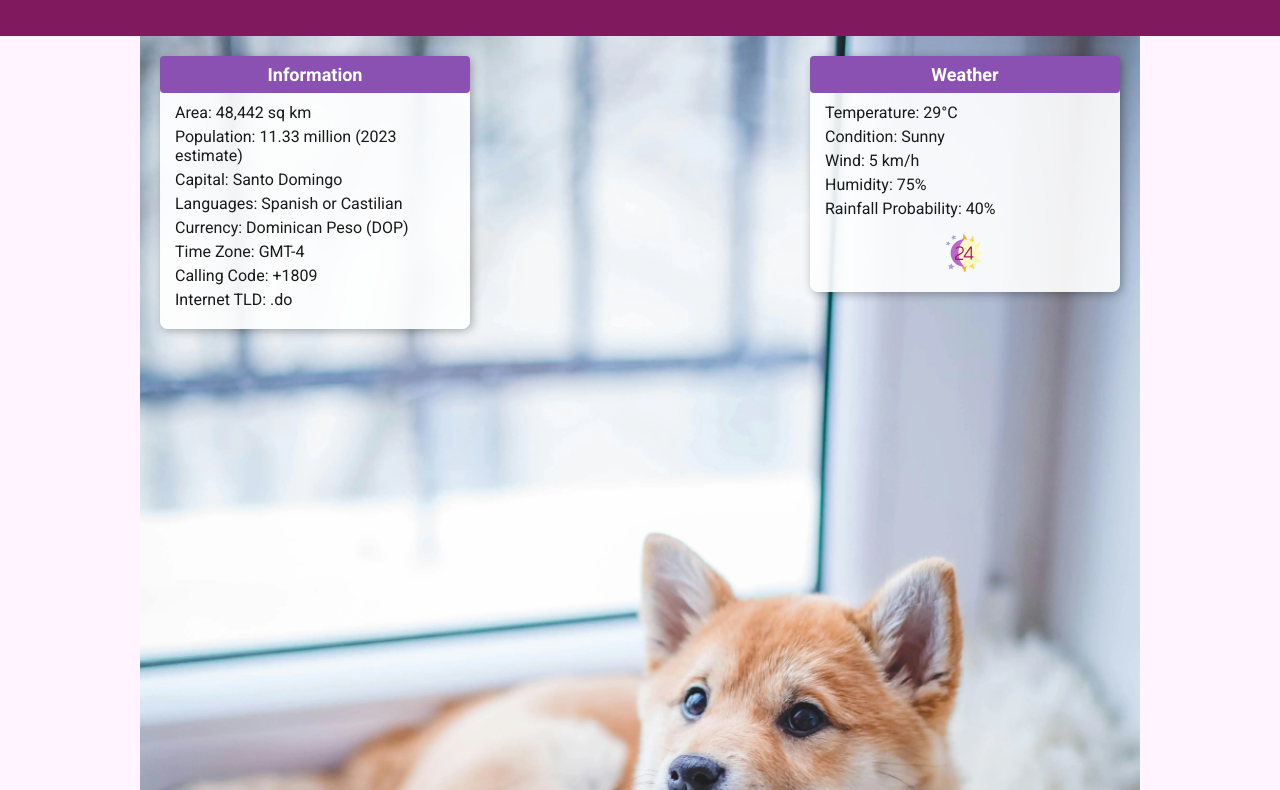
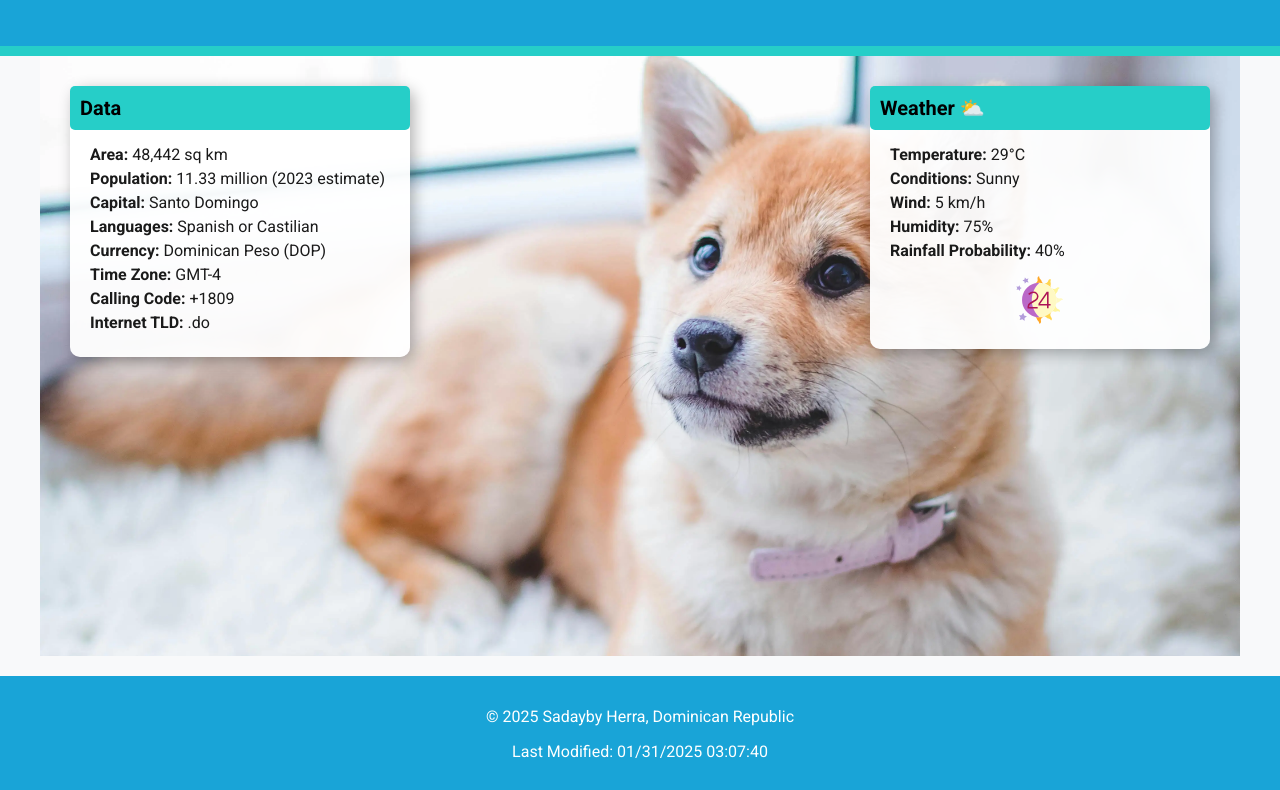
Before and after one commit to SadaybyM/wdd131, a plain HTML site: page place.html in a window 1280 px wide. Shown: the part 145-935 px from the top of the page. Drawn offline with Linux system fonts and the light colour scheme.

Commit message:
Updated profile image and bio content

```diff
--- a/place.html
+++ b/place.html
@@ -9,44 +9,48 @@
     <link rel="stylesheet" href="styles/place.css">
     <link rel="preconnect" href="https://fonts.googleapis.com">
     <link rel="preconnect" href="https://fonts.gstatic.com" crossorigin>
-    <link href="https://fonts.googleapis.com/css2?family=Exo%202:ital,wght@0,300..800;1,300..800&family=Bangers&family=Roboto:ital,wght@0,100;0,300;0,400;0,500;0,700;0,900;1,100;1,300;1,400;1,500;1,700;1,900&display=swap" rel="stylesheet">
+    <link href="https://fonts.googleapis.com/css2?family=Exo+2:wght@300;400;700&family=Roboto:wght@100;400;700&display=swap" rel="stylesheet">
 </head>
 <body>
-    <div class="Container">
+    <div class="container">
         <header>
             <h1>Dominican Republic</h1>
         </header>
+        <div class="header-line"></div> <!-- Línea de separación en el header -->
         <main>
-            <div class="floating-heart weather">
-                <h2>Weather</h2>
-                <ul>
-                    <li>Temperature: 29°C</li>
-                    <li>Condition: Sunny</li>
-                    <li>Wind: 5 km/h</li>
-                    <li>Humidity: 75%</li>
-                    <li>Rainfall Probability: 40%</li>
-                </ul>
-                <img src="images/1034355_day_night_date_moon_sun_icon.svg" alt="weather icon" class="weather-icon">
-            </div>
-            <div class="floating-heart data">
-                <h2>Information</h2>
-                <ul>
-                    <li>Area: 48,442 sq km</li>
-                    <li>Population: 11.33 million (2023 estimate)</li>
-                    <li>Capital: Santo Domingo</li>
-                    <li>Languages: Spanish or Castilian</li>
-                    <li>Currency: Dominican Peso (DOP)</li>
-                    <li>Time Zone: GMT-4</li>
-                    <li>Calling Code: +1809</li>
-                    <li>Internet TLD: .do</li>
-                </ul>
-            </div>
             <picture>
                 <source srcset="images/pexels-chevanon-1108099.webp" media="(max-width: 767px)">
                 <source srcset="images/pexels-valeriya-1805164.webp" media="(min-width: 768px)">
-                <img src="images/pexels-valeriya-1805164.webp" alt="Dog image">
+                <img src="images/pexels-valeriya-1805164.webp" alt="Dog image" class="hero-image">
             </picture>
+
+            <div class="floating-box data">
+                <h2>Data</h2>
+                <ul>
+                    <li><strong>Area:</strong> 48,442 sq km</li>
+                    <li><strong>Population:</strong> 11.33 million (2023 estimate)</li>
+                    <li><strong>Capital:</strong> Santo Domingo</li>
+                    <li><strong>Languages:</strong> Spanish or Castilian</li>
+                    <li><strong>Currency:</strong> Dominican Peso (DOP)</li>
+                    <li><strong>Time Zone:</strong> GMT-4</li>
+                    <li><strong>Calling Code:</strong> +1809</li>
+                    <li><strong>Internet TLD:</strong> .do</li>
+                </ul>
+            </div>
+
+            <div class="floating-box weather">
+                <h2>Weather ⛅</h2>
+                <ul>
+                    <li><strong>Temperature:</strong> 29°C</li>
+                    <li><strong>Conditions:</strong> Sunny</li>
+                    <li><strong>Wind:</strong> 5 km/h</li>
+                    <li><strong>Humidity:</strong> 75%</li>
+                    <li><strong>Rainfall Probability:</strong> 40%</li>
+                </ul>
+                <img src="images/1034355_day_night_date_moon_sun_icon.svg" alt="Weather icon" class="weather-icon">
+            </div>
         </main>
+
         <footer>
             <p>&copy; <span id="currentYear"></span> Sadayby Herra, Dominican Republic</p>
             <p>Last Modified: <span id="lastModified"></span></p>
--- a/scripts/place.js
+++ b/scripts/place.js
@@ -1,13 +1,13 @@
 document.addEventListener("DOMContentLoaded", function () {
-  // Mostrar el año actual en el footer
+  // Show current year in the footer
   document.getElementById("currentYear").textContent = new Date().getFullYear();
 
-  // Mostrar la última fecha de modificación
+  // Show last modified date
   document.getElementById("lastModified").textContent = document.lastModified;
 
-  // Variables para temperatura y velocidad del viento
-  const temperature = 22; // en grados Celsius
-  const windSpeed = 5; // en km/h
+  // Temperature and wind speed variables
+  const temperature = 22; // Celsius
+  const windSpeed = 5; // km/h
 
   function calculateWindChill(temp, wind) {
       if (temp <= 10 && wind > 4.8) {
@@ -16,7 +16,7 @@ document.addEventListener("DOMContentLoaded", function () {
       return "N/A";
   }
 
-  // Mostrar el factor de sensación térmica
+  // Display wind chill factor
   const windChill = calculateWindChill(temperature, windSpeed);
   document.getElementById("windChill").textContent = `${windChill} °C`;
 });
--- a/styles/place.css
+++ b/styles/place.css
@@ -1,15 +1,15 @@
 /* Variables de colores y diseño */
 :root {
-    --primary-color: #81195e;
-    --secondary-color: #8a51b3;
+    --primary-color: #19a4d7; /* Rojo vibrante */
+    --secondary-color: #26cec8; /* Amarillo brillante */
     --text-color: #1a1a1a;
-    --background-color: #fff4ff;
-    --box-bg-color: rgba(255, 255, 255, 0.9);
+    --background-color: #f8f9fa;
+    --box-bg-color: rgba(255, 255, 255, 0.95);
 }
 
 /* Reset general */
 body {
-    font-family: 'Roboto', sans-serif; /* Se eliminan fuentes con URLs incorrectas */
+    font-family: 'Roboto', sans-serif;
     margin: 0;
     padding: 0;
     color: var(--text-color);
@@ -18,7 +18,7 @@ body {
 }
 
 /* Contenedor */
-.Container {
+.container {
     max-width: 100%;
     margin: 0 auto;
 }
@@ -27,72 +27,81 @@ body {
 header {
     background-color: var(--primary-color);
     color: white;
-    padding: 20px;
+    padding: 25px;
     font-size: 28px;
     text-align: center;
     font-weight: bold;
 }
 
+/* Línea separadora del header */
+.header-line {
+    height: 10px;
+    background-color: var(--secondary-color);
+}
+
 /* Contenedor principal */
 main {
     position: relative;
-    max-width: 1000px;
+    max-width: 1200px;
     margin: auto;
 }
 
 /* Imagen principal */
-picture img {
+.hero-image {
     width: 100%;
-    height: auto;
+    height: 600px;
+    object-fit: cover;
     display: block;
 }
 
-/* Cuadros de información flotantes */
-.floating-heart {
+/* Cuadros flotantes */
+.floating-box {
     position: absolute;
     background: var(--box-bg-color);
-    padding: 15px;
-    border-radius: 8px;
-    box-shadow: 2px 2px 10px rgba(0, 0, 0, 0.3);
-    width: 280px;
+    padding: 20px;
+    border-radius: 10px;
+    box-shadow: 4px 4px 15px rgba(0, 0, 0, 0.3);
+    width: 300px;
 }
 
+/* Posicionamiento de cuadros */
 .data {
-    top: 20px;
-    left: 20px;
+    top: 30px;
+    left: 30px;
 }
 
 .weather {
-    top: 20px;
-    right: 20px;
+    top: 30px;
+    right: 30px;
 }
 
-/* Estilos para los títulos de los cuadros flotantes */
-.floating-heart h2 {
+/* Estilos para los títulos de los cuadros */
+.floating-box h2 {
     background-color: var(--secondary-color);
-    color: white;
-    padding: 8px;
-    border-radius: 4px;
-    margin: -15px -15px 10px -15px;
-    font-size: 18px;
+    color: black;
+    padding: 10px;
+    border-radius: 5px;
+    margin: -20px -20px 15px -20px;
+    font-size: 20px;
+    text-align: left;
 }
 
 /* Estilos de listas */
-.floating-heart ul {
+.floating-box ul {
     list-style: none;
     padding: 0;
     margin: 0;
+    text-align: left;
 }
 
-.floating-heart li {
-    text-align: left;
+.floating-box li {
     font-size: 16px;
     margin: 5px 0;
 }
 
 /* Icono del clima */
 .weather-icon {
-    width: 40px;
+    width: 50px;
     margin-top: 10px;
 }
 
@@ -107,9 +116,13 @@ footer {
 
 /* Diseño responsivo */
 @media (max-width: 768px) {
-    .floating-heart {
+    .floating-box {
         position: relative;
         width: 90%;
         margin: 10px auto;
     }
+
+    .hero-image {
+        height: 400px;
+    }
 }
```
